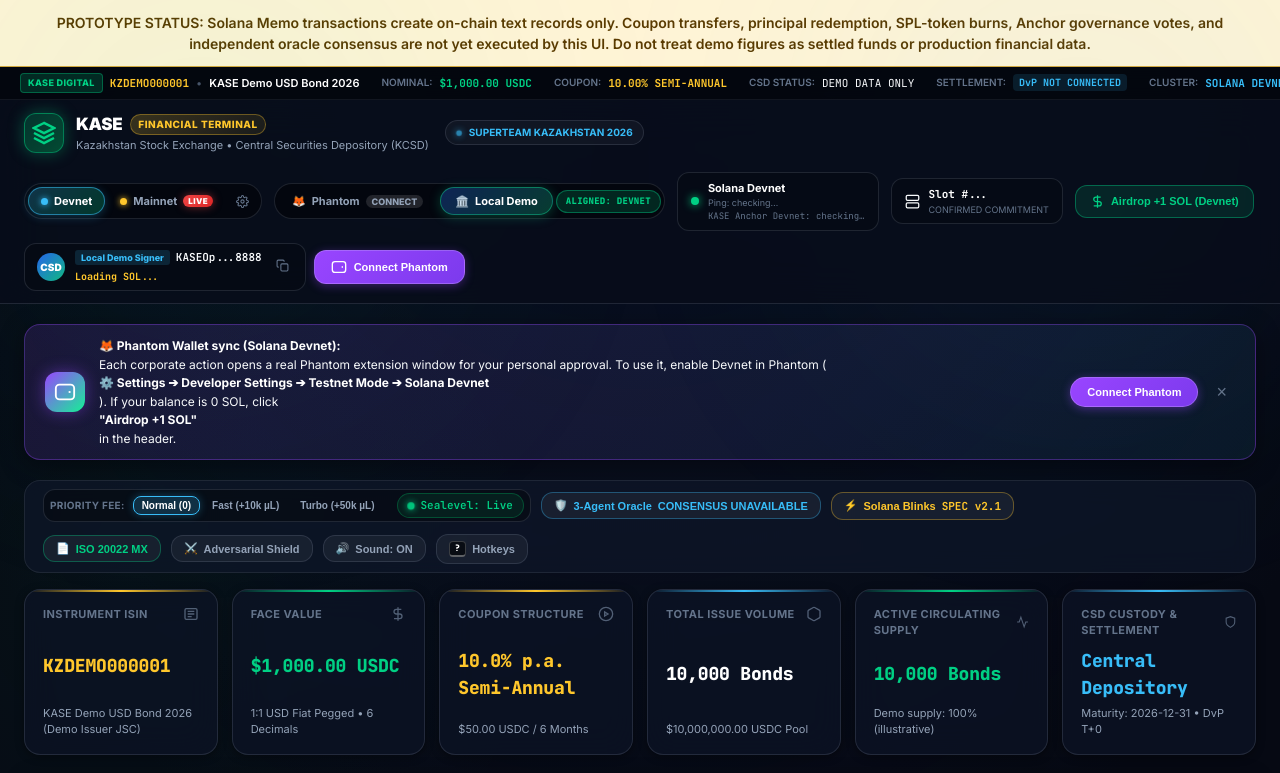
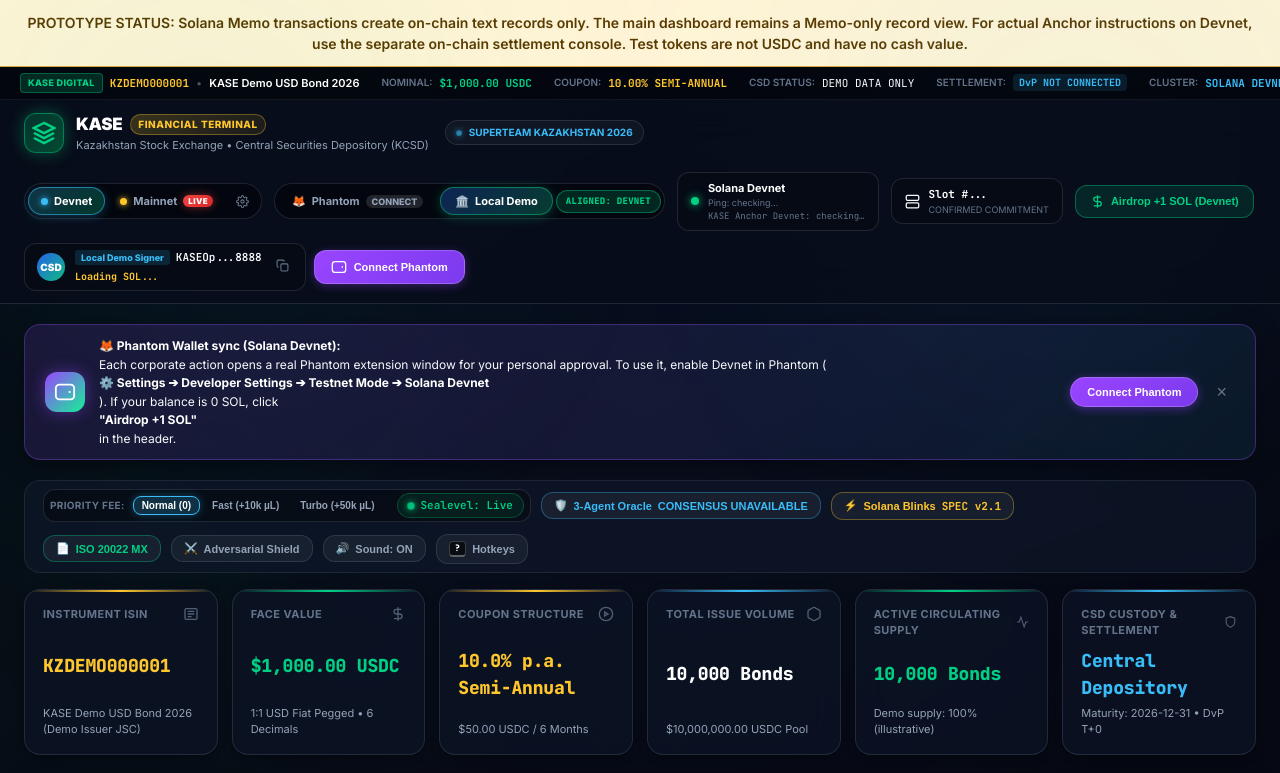
Before and after one commit to Timur27041988Adaibaev/kase-corporate-actions, a website: page terminal/index.html in a window 1280 px wide. Shown: the top 773 px of the page. Drawn offline with Linux system fonts and the light colour scheme.

Commit message:
docs: link to actual Anchor Devnet settlement console

```diff
--- a/terminal/index.html
+++ b/terminal/index.html
@@ -20,7 +20,7 @@
 <body>
 
   <div role="alert" style="margin:0;padding:12px 18px;background:#fff4d6;color:#5b3b00;border-bottom:1px solid #d6a73c;font:600 14px/1.5 Inter,Arial,sans-serif;text-align:center;">
-    PROTOTYPE STATUS: Solana Memo transactions create on-chain text records only. Coupon transfers, principal redemption, SPL-token burns, Anchor governance votes, and independent oracle consensus are not yet executed by this UI. Do not treat demo figures as settled funds or production financial data.
+    PROTOTYPE STATUS: Solana Memo transactions create on-chain text records only. The main dashboard remains a Memo-only record view. For actual Anchor instructions on Devnet, use the separate on-chain settlement console. Test tokens are not USDC and have no cash value.
   </div>
 
 
@@ -1567,5 +1567,6 @@
 
   <script type="module">import { Buffer } from "https://esm.sh/buffer@6.0.3"; if (!window.Buffer) window.Buffer = Buffer;</script>
   <script src="app.js"></script>
+<div style="position:fixed;right:16px;bottom:16px;z-index:9999"><a href="./anchor.html" style="display:inline-block;padding:12px 16px;border-radius:10px;background:#183d33;border:1px solid #4cba92;color:#e8fff5;text-decoration:none;font:700 13px Inter,Arial,sans-serif;box-shadow:0 8px 28px #0008">Open real Anchor Devnet console ↗</a></div>
 </body>
 </html>
```
